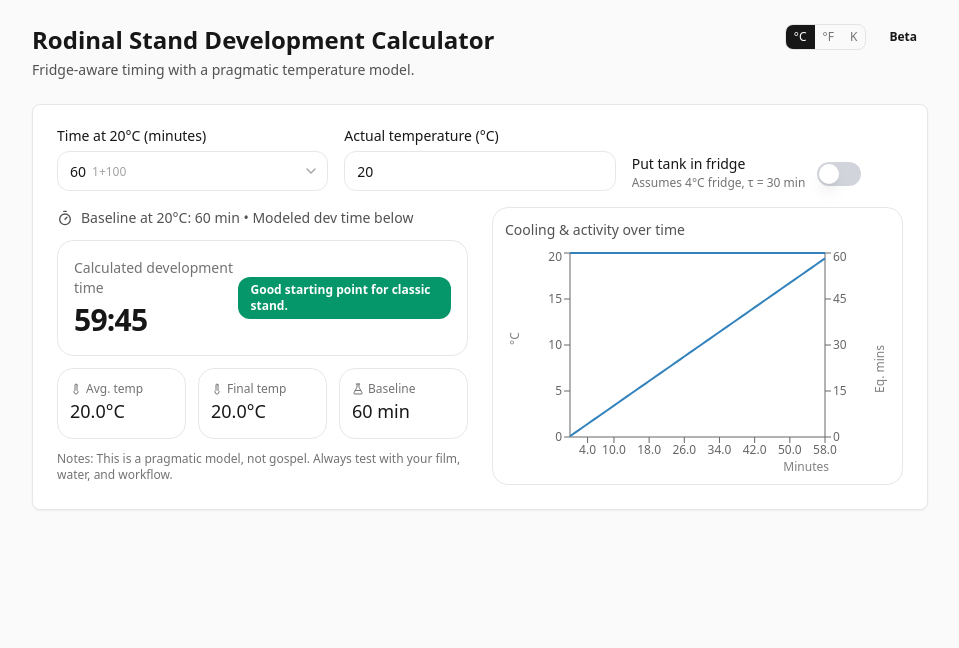
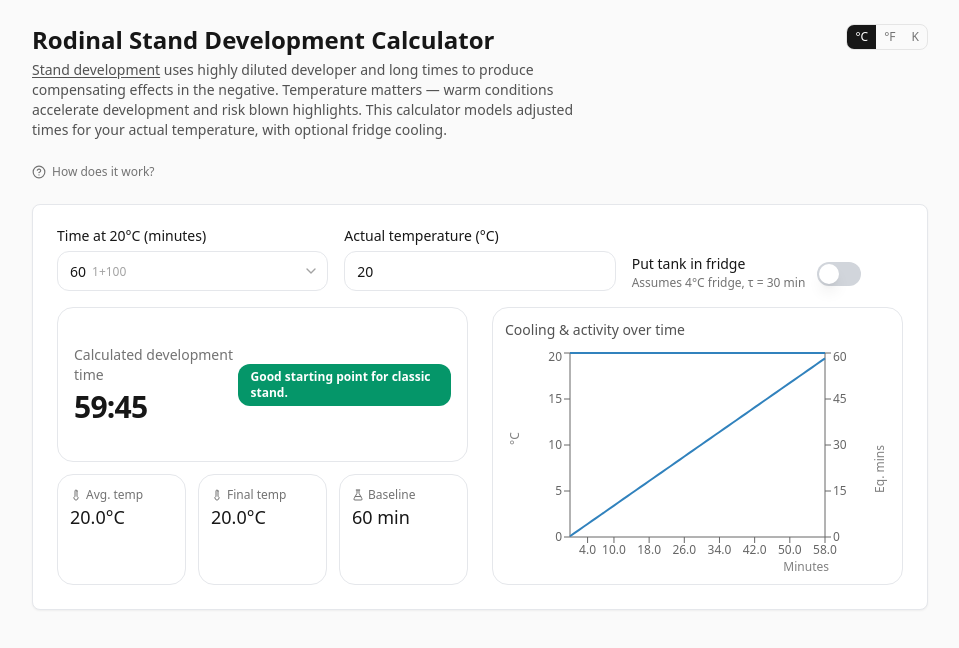
Before and after one commit to w-k/rdnl, a React (Vite) app: page / in a window 1280 px wide. Shown: the top 648 px of the page, without its empty margins (160-1119 px from the left). Built offline with nearby package versions, Linux system fonts and the light colour scheme; the HTML template or start-up script is replaced by a standard one.

Commit message:
add description

```diff
--- a/src/App.jsx
+++ b/src/App.jsx
@@ -5,7 +5,7 @@
 import { Label } from "@/components/ui/label";
 import { Switch } from "@/components/ui/switch";
 import { Badge } from "@/components/ui/badge";
-import { Thermometer, Timer, FlaskConical } from "lucide-react";
+import { Thermometer, Timer, FlaskConical, HelpCircle } from "lucide-react";
 import {
   LineChart,
   Line,
@@ -22,8 +22,7 @@
   unit === "F" ? ((v - 32) * 5) / 9 : unit === "K" ? v - 273.15 : v;
 const fromC = (c, unit) =>
   unit === "F" ? (c * 9) / 5 + 32 : unit === "K" ? c + 273.15 : c;
-const unitLabel = (unit) =>
-  unit === "F" ? "°F" : unit === "K" ? "K" : "°C";
+const unitLabel = (unit) => (unit === "F" ? "°F" : unit === "K" ? "K" : "°C");
 
 function rateAtTemp(T) {
   return Math.pow(1.4, (T - 20) / 5);
@@ -117,6 +116,7 @@
   const [temp, setTemp] = useState(20);
   const [unit, setUnit] = useState("C");
   const [useFridge, setUseFridge] = useState(false);
+  const [showHow, setShowHow] = useState(false);
 
   const tempC = toC(temp, unit);
   const valid =
@@ -160,8 +160,11 @@
             <h1 className="text-2xl font-semibold">
               Rodinal Stand Development Calculator
             </h1>
-            <p className="text-sm text-neutral-600 mt-1">
-              Fridge-aware timing with a pragmatic temperature model.
+            <p className="text-sm text-neutral-600 mt-1 max-w-xl">
+              <a href="https://www.digitaltruth.com/devchart.php?doc=stand" target="_blank" rel="noopener noreferrer" className="underline underline-offset-2 hover:text-neutral-900">Stand development</a> uses
+              highly diluted developer and long times to produce compensating effects in the negative.
+              Temperature matters — warm conditions accelerate development and risk blown highlights.
+              This calculator models adjusted times for your actual temperature, with optional fridge cooling.
             </p>
           </div>
           <div className="flex items-center gap-3">
@@ -180,17 +183,55 @@
                 </button>
               ))}
             </div>
-            <Badge className="text-xs" variant="secondary">
-              Beta
-            </Badge>
           </div>
         </header>
+
+        <button
+          onClick={() => setShowHow(!showHow)}
+          className="flex items-center gap-1.5 text-xs text-neutral-500 hover:text-neutral-700 transition-colors w-fit"
+        >
+          <HelpCircle className="w-3.5 h-3.5" />
+          How does it work?
+        </button>
+
+        {showHow && (
+          <Card className="rounded-2xl shadow-sm">
+            <CardContent className="p-4 sm:p-6 text-sm text-neutral-600 grid gap-3">
+              <p className="font-medium text-neutral-800">How the calculation works</p>
+              <p>
+                Development times are usually given for 20°C. At different temperatures, chemistry
+                runs faster or slower. This calculator uses an exponential rate model: for every
+                5°C above 20°C, the development rate increases by a factor of 1.4 (and decreases
+                symmetrically below 20°C).
+              </p>
+              <p>
+                The simulation steps through time in 15-second increments, accumulating
+                "equivalent minutes at 20°C." When the accumulated equivalent reaches your
+                baseline time, development is complete. At a constant temperature this simply
+                scales the time, but with fridge cooling the temperature drops over the session,
+                so the rate slows progressively.
+              </p>
+              <p>
+                The fridge model uses Newton's law of cooling: the tank temperature decays
+                exponentially toward fridge temperature (default 4°C) with a time constant
+                τ of 30 minutes. This means the tank loses about 63% of the temperature
+                difference in the first 30 minutes.
+              </p>
+              <p className="text-xs text-neutral-400">
+                This is a pragmatic model, not a precise chemical simulation. Always verify with test strips and your own workflow.
+              </p>
+            </CardContent>
+          </Card>
+        )}
 
         <Card className="rounded-2xl shadow-sm">
           <CardContent className="p-4 sm:p-6 grid gap-4">
             <div className="grid sm:grid-cols-3 gap-4 items-end">
               <div className="grid gap-2">
-                <Label>Time at {fromC(20, unit).toFixed(0)}{unitLabel(unit)} (minutes)</Label>
+                <Label>
+                  Time at {fromC(20, unit).toFixed(0)}
+                  {unitLabel(unit)} (minutes)
+                </Label>
                 <ComboInput
                   className="rounded-xl"
                   inputMode="numeric"
@@ -218,7 +259,8 @@
                 <div className="grid">
                   <Label className="mb-1">Put tank in fridge</Label>
                   <div className="text-xs text-neutral-500">
-                    Assumes {fromC(4, unit).toFixed(0)}{unitLabel(unit)} fridge, τ = 30 min
+                    Assumes {fromC(4, unit).toFixed(0)}
+                    {unitLabel(unit)} fridge, τ = 30 min
                   </div>
                 </div>
                 <Switch checked={useFridge} onCheckedChange={setUseFridge} />
@@ -228,11 +270,6 @@
             {valid && result && (
               <div className="grid lg:grid-cols-2 gap-6">
                 <div className="grid gap-3">
-                  <div className="flex items-center gap-2 text-sm text-neutral-600">
-                    <Timer className="w-4 h-4" />
-                    Baseline at {fromC(20, unit).toFixed(0)}{unitLabel(unit)}: {baselineTime} min • Modeled dev time
-                    below
-                  </div>
                   <div className="rounded-2xl p-4 border bg-white flex items-center justify-between">
                     <div className="grid gap-1">
                       <div className="text-sm text-neutral-500">
@@ -257,7 +294,8 @@
                         Avg. temp
                       </div>
                       <div className="text-lg font-medium">
-                        {fromC(result.avgTemp, unit).toFixed(1)}{unitLabel(unit)}
+                        {fromC(result.avgTemp, unit).toFixed(1)}
+                        {unitLabel(unit)}
                       </div>
                     </div>
                     <div className="rounded-2xl p-3 border bg-white">
@@ -266,7 +304,8 @@
                         Final temp
                       </div>
                       <div className="text-lg font-medium">
-                        {fromC(result.finalTemp, unit).toFixed(1)}{unitLabel(unit)}
+                        {fromC(result.finalTemp, unit).toFixed(1)}
+                        {unitLabel(unit)}
                       </div>
                     </div>
                     <div className="rounded-2xl p-3 border bg-white">
@@ -278,10 +317,6 @@
                         {baselineTime} min
                       </div>
                     </div>
-                  </div>
-                  <div className="text-xs text-neutral-500 leading-snug">
-                    Notes: This is a pragmatic model, not gospel. Always test
-                    with your film, water, and workflow.
                   </div>
                 </div>
                 <div className="rounded-2xl border bg-white p-3">
```
